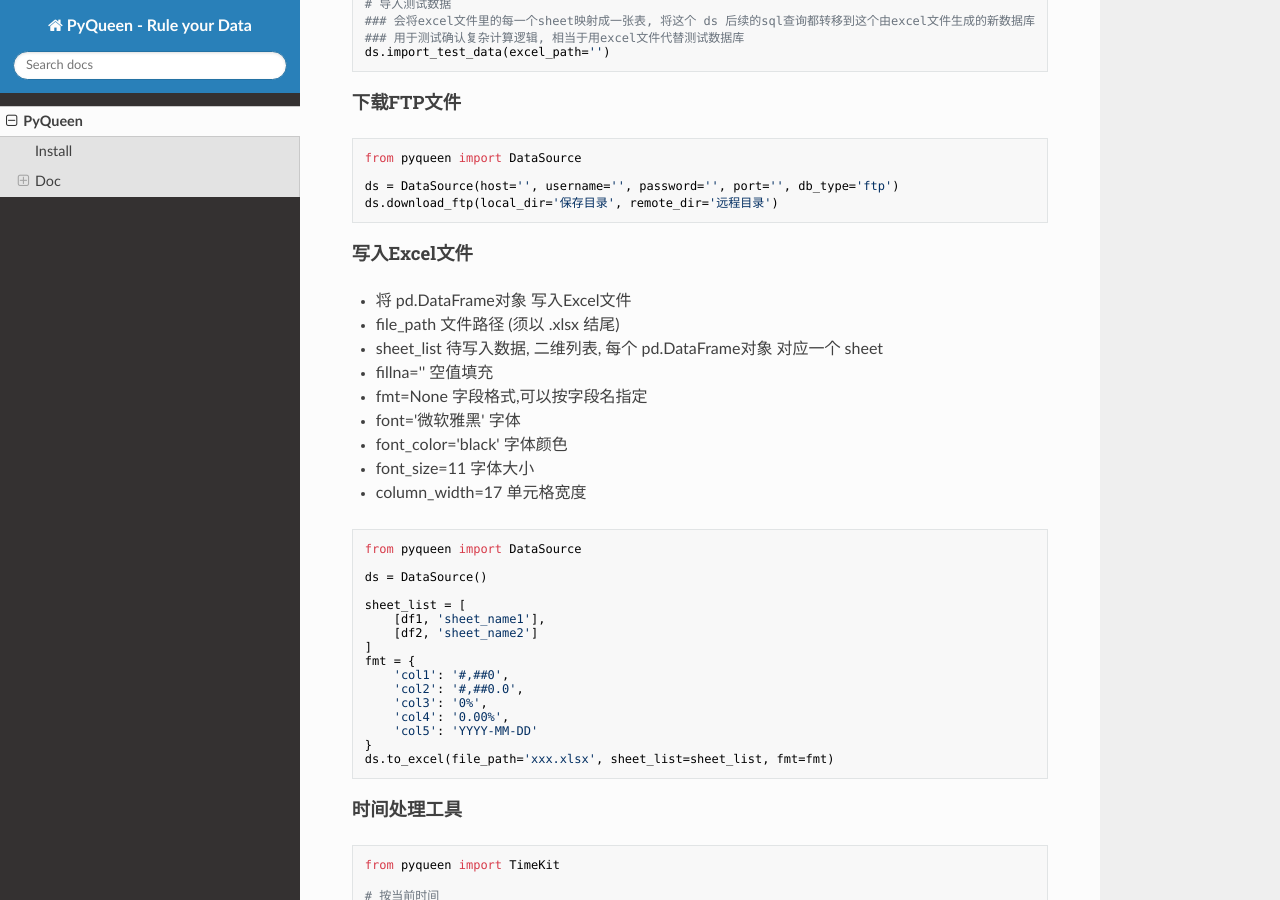
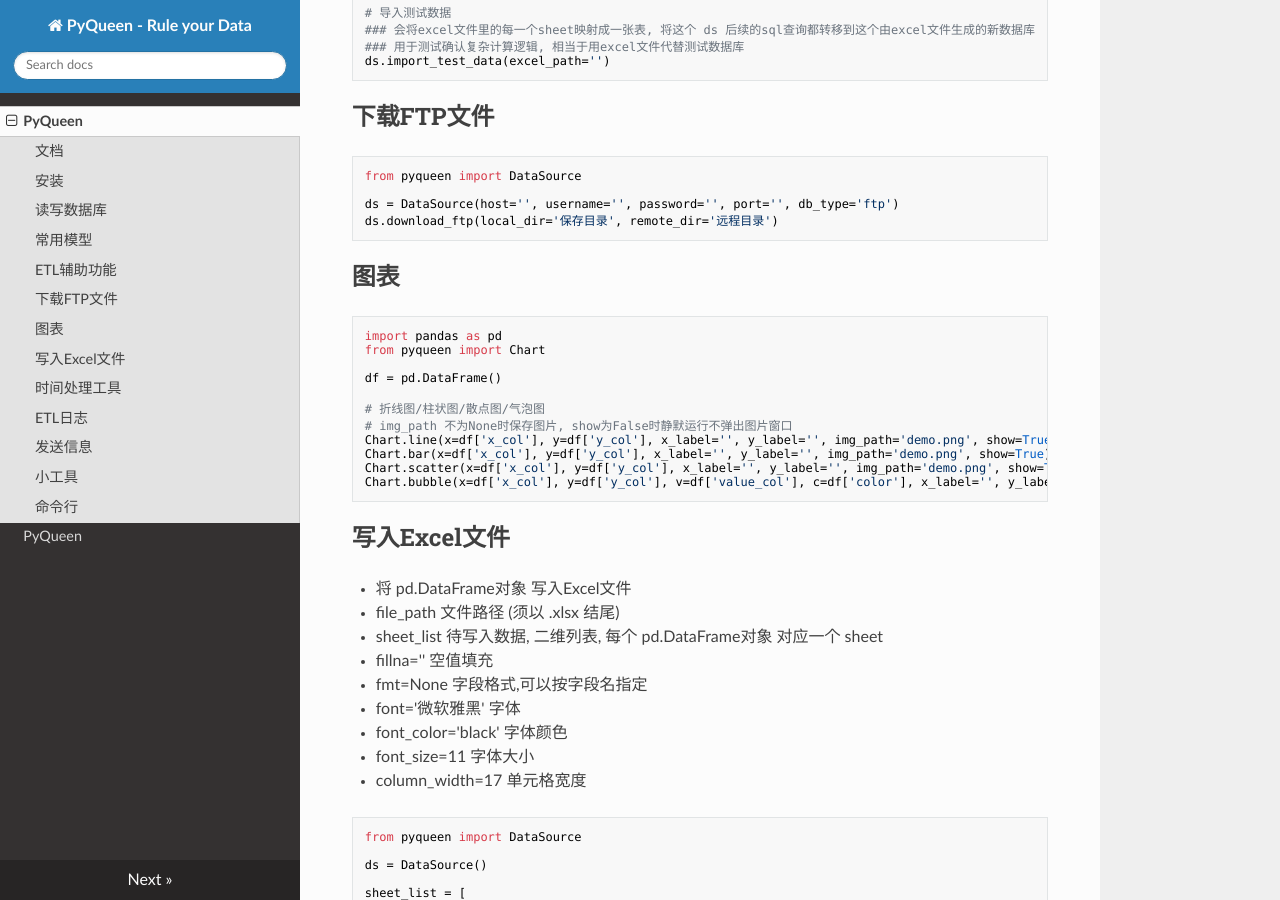
Before and after one commit to ts7ming/pyqueen, an MkDocs documentation site: the page built from docs/index.md, in a window 1280 px wide and 900 px high, scrolled down 2137 px. Built offline with MkDocs 1.6.1, drawn with Linux system fonts in a browser that asks for light colours; nearby versions of some CDN libraries; some of the changed text lies outside the part shown.

Commit message:
docs: 文档结构

````diff
--- a/docs/index.md
+++ b/docs/index.md
@@ -9,20 +9,20 @@
 ![GitHub Repo stars](https://img.shields.io/github/stars/ts7ming/pyqueen)
 [![PyPI downloads](https://img.shields.io/pypi/dm/pyqueen.svg)](https://pypistats.org/packages/pyqueen)
 
-PyQueen 是一个数据处理工具箱. 配合 Pandas 使用可以完成简单的ETL作业
+PyQueen 是一个数据处理工具箱, 用于构建ETL工作流.
 
-## Install
+## 文档
+
+- [Document](index_en.md)
+
+
+## 安装
 
 ```bash
 pip install pyqueen
 ```
 
-## Doc
-
-- [readthedocs](https://pyqueen.readthedocs.io/zh-cn/latest/)
-- 示例: example/*
-
-#### 读写数据库
+## 读写数据库
 
 - dbtype: 可选 mysql,mssql,oracle,clickhouse,sqlite
 - 每次操作数据库都会销毁连接, 无需关注连接池情况
@@ -70,7 +70,7 @@ from pyqueen import Utils
 text = Utils.html2text(html)
 ```
 
-#### 常用模型
+## 常用模型
 
 ```python
 from pyqueen import Model
@@ -80,7 +80,7 @@ data = df['待预测列']  # 也可以是 list形式的数据
 ### p,d,q: 自定义arima模型参数. 为空时自动使用最优模型
 forecast_result = Model.arima(data, forecast_step=10, p=None, d=None, q=None)
 ```
-#### ETL辅助功能
+## ETL辅助功能
 
 ```python
 # 使用SQL语法查询 pd.DataFrame 数据 (功能依赖duckdb包); 可以部分代替 pandas接口
@@ -109,7 +109,7 @@ df_summary = ds.pdsql(sql=sql, data=data)
 ds.import_test_data(excel_path='')
 ```
 
-#### 下载FTP文件
+## 下载FTP文件
 
 ```python
 from pyqueen import DataSource
@@ -118,7 +118,23 @@ ds = DataSource(host='', username='', password='', port='', db_type='ftp')
 ds.download_ftp(local_dir='保存目录', remote_dir='远程目录')
 ```
 
-#### 写入Excel文件
+## 图表
+
+```python
+import pandas as pd
+from pyqueen import Chart
+
+df = pd.DataFrame()
+
+# 折线图/柱状图/散点图/气泡图
+# img_path 不为None时保存图片, show为False时静默运行不弹出图片窗口
+Chart.line(x=df['x_col'], y=df['y_col'], x_label='', y_label='', img_path='demo.png', show=True)
+Chart.bar(x=df['x_col'], y=df['y_col'], x_label='', y_label='', img_path='demo.png', show=True)
+Chart.scatter(x=df['x_col'], y=df['y_col'], x_label='', y_label='', img_path='demo.png', show=True)
+Chart.bubble(x=df['x_col'], y=df['y_col'], v=df['value_col'], c=df['color'], x_label='', y_label='',img_path='demo.png', show=True)
+```
+
+## 写入Excel文件
 
 - 将 pd.DataFrame对象 写入Excel文件
 - file_path 文件路径 (须以 .xlsx 结尾)
@@ -149,7 +165,7 @@ fmt = {
 ds.to_excel(file_path='xxx.xlsx', sheet_list=sheet_list, fmt=fmt)
 ```
 
-#### 时间处理工具
+## 时间处理工具
 
 ```python
 from pyqueen import TimeKit
@@ -198,7 +214,7 @@ n = tk.get_nday_of_week(20200101)
 date_str = tk.int2str(20200101, sep='-')
 ```
 
-#### ETL日志
+## ETL日志
 
 - 记录所有 `DataSource` 类函数的调用过程和相应参数
 - 如需启用日志, 添加: `ds.set_logger(logger)`
@@ -219,7 +235,7 @@ date_str = tk.int2str(20200101, sep='-')
     - db_name: (如有) 数据库名
     - table_name: (如有) 表名
 
-#### 发送信息
+## 发送信息
 
 - 邮件
 - 钉钉
@@ -298,7 +314,7 @@ result = Utils.mult_run(func, args_list=[], max_process=1)
 text = Utils.html2text(html)
 ```
 
-#### 命令行
+## 命令行
 
 ```commandline
 用法: pyqueen command args1,args2,...
````
Also changed, not shown: other parts of docs/index.md (+3 -3 lines), README.md (+4 -264 lines), docs/index_en.md (added, +294 -0 lines).
